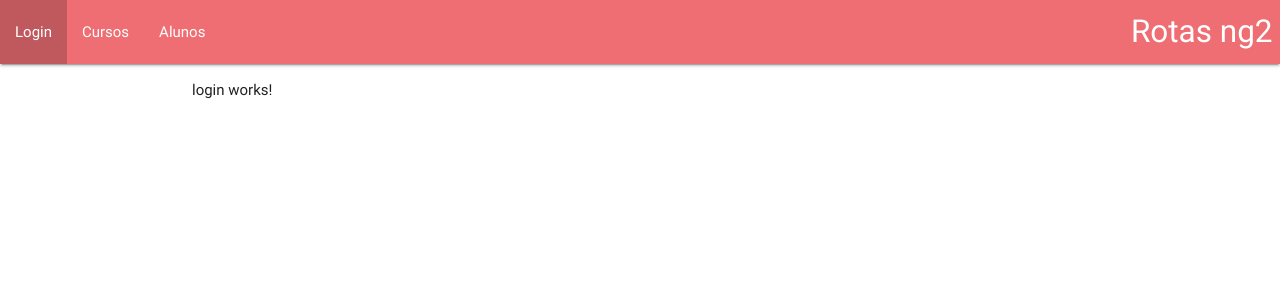
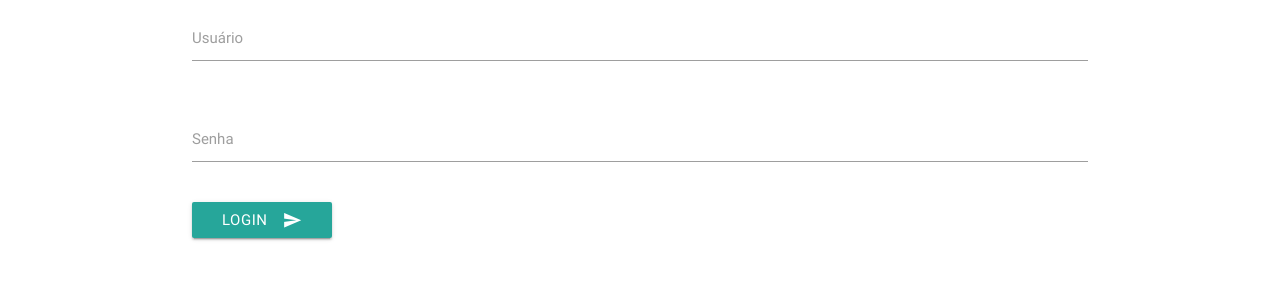
Before and after one commit to TiagoBani/rotas, an Angular app: page /login in a window 1280 px wide. Shown: the top 300 px of the page. Built offline with nearby package versions, Linux system fonts and the light colour scheme; what angular2-materialize would draw is missing.

Commit message:
implementado login e guarda de rota

```diff
--- a/src/app/app.component.html
+++ b/src/app/app.component.html
@@ -1,5 +1,17 @@
-<app-cabecalho></app-cabecalho>
-
+<!--app-cabecalho></app-cabecalho-->
+<div>
+    <nav *ngIf="mostrarMenu">
+        <div class="nav-wrapper">
+        <a routerLink="" class="brand-logo right">Rotas ng2</a>
+        <ul id="nav-mobile" class="left hide-on-med-and-down">
+            <li routerLinkActive="active"><a routerLink="/login" >Login</a></li>
+            <li routerLinkActive="active"><a routerLink="/cursos" [queryParams]="{pagina:1}">Cursos</a></li>
+            <!--li routerLinkActive="active"><a [routerLink]="[ '/curso', idCurso.value ]" >Curso com ID</a></li-->
+            <li routerLinkActive="active"><a routerLink="/alunos" >Alunos</a></li>
+        </ul>
+    </div>
+</nav>
+</div>
 <div class="container">
     <router-outlet></router-outlet>
 </div>
--- a/src/app/app.component.ts
+++ b/src/app/app.component.ts
@@ -1,10 +1,22 @@
-import { Component} from '@angular/core';
+import { Component, OnInit} from '@angular/core';
+
+import { AuthService } from './login/auth.service';
 
 @Component({
   selector: 'app-root',
   templateUrl: './app.component.html',
   styleUrls: ['./app.component.css']
 })
-export class AppComponent {
+export class AppComponent implements OnInit {
   title = 'rotas';
+
+  mostrarMenu: Boolean = false;
+
+  constructor(private authService: AuthService) { }
+
+  ngOnInit(): void {
+    this.authService.mostrarMenuEmitter.subscribe(
+      mostrar => this.mostrarMenu = mostrar
+    );
+  }
 }
--- a/src/app/app.module.ts
+++ b/src/app/app.module.ts
@@ -4,17 +4,19 @@ import { NgModule } from '@angular/core';
 
 import { MaterializeModule } from 'angular2-materialize';
 
+import { AppRoutingModule } from './app.routing.module';
+import { AuthGuard } from './guards/auth.guard';
 import { AppComponent } from './app.component';
 import { HomeComponent } from './home/home.component';
 import { LoginComponent } from './login/login.component';
 import { CabecalhoComponent } from './cabecalho/cabecalho.component';
+import { AuthService } from './login/auth.service';
 
 // import { routing } from './app.routing';
 // import { AppRoutingModule } from './app.routing.module';
 // import { CursosModule } from './cursos/cursos.module';
 // import { CursosRoutingModule } from './cursos/cursos.routing.module';
 // import { AlunosModule } from './alunos/alunos.module';
-import { AppRoutingModule } from './app.routing.module';
 // import { CursosComponent } from './cursos/cursos.component';
 // import { CursoDetalheComponent } from './curso-detalhe/curso-detalhe.component';
 // import { CursosService } from './cursos/cursos.service';
@@ -39,6 +41,7 @@ import { AppRoutingModule } from './app.routing.module';
     // CursosModule,
     // AlunosModule
   ],
+  providers: [AuthService, AuthGuard],
   // providers: [CursosService],
   bootstrap: [AppComponent]
 })
--- a/src/app/app.routing.module.ts
+++ b/src/app/app.routing.module.ts
@@ -5,14 +5,18 @@ import { Routes, RouterModule } from '@angular/router';
 import { HomeComponent } from './home/home.component';
 // import { CursosComponent } from './cursos/cursos.component';
 import { LoginComponent } from './login/login.component';
+import { AuthGuard } from './guards/auth.guard';
 // import { CursoNaoEncontradoComponent } from './cursos/curso-nao-encontrado/curso-nao-encontrado.component';
 // import { CursoDetalheComponent } from './cursos/curso-detalhe/curso-detalhe.component';
 
 const appRoutes: Routes = [
-    {path: 'cursos', loadChildren: './cursos/cursos.module#CursosModule'},
-    {path: 'alunos', loadChildren: './alunos/alunos.module#AlunosModule'},
-    { path: '', component: HomeComponent},
+    { path: 'cursos', canActivate: [AuthGuard],
+        loadChildren: './cursos/cursos.module#CursosModule'},
+    { path: 'alunos', canActivate: [AuthGuard],
+        loadChildren: './alunos/alunos.module#AlunosModule'},
     { path: 'login', component: LoginComponent},
+    { path: '', canActivate: [AuthGuard],
+        component: HomeComponent},
     // { path: 'cursos', component: CursosComponent},
     // { path: 'naoEncontrado', component: CursoNaoEncontradoComponent},
     // { path: 'curso/:id', component: CursoDetalheComponent}
--- a/src/app/cabecalho/cabecalho.component.html
+++ b/src/app/cabecalho/cabecalho.component.html
@@ -1,5 +1,5 @@
 <div>
-  <nav>
+  <nav *ngIf="mostrarMenu">
     <div class="nav-wrapper">
       <a routerLink="" class="brand-logo right">Rotas ng2</a>
       <ul id="nav-mobile" class="left hide-on-med-and-down">
--- /dev/null
+++ b/src/app/guards/auth.guard.ts
@@ -0,0 +1,27 @@
+import { Injectable } from '@angular/core';
+import { CanActivate, ActivatedRouteSnapshot, RouterStateSnapshot, Router } from '@angular/router';
+import { Observable } from 'rxjs';
+
+import { AuthService } from '../login/auth.service';
+
+@Injectable({
+  providedIn: 'root'
+})
+export class AuthGuard implements CanActivate {
+
+  constructor(
+    private authService: AuthService,
+    private router: Router
+  ) { }
+
+  canActivate (
+    route: ActivatedRouteSnapshot,
+    state: RouterStateSnapshot
+  ): Observable<boolean> | boolean {
+    if ( this.authService.usuarioEstaAutenticado()) {
+      return true;
+    }
+    this.router.navigate(['/login']);
+    return false;
+  }
+}
--- /dev/null
+++ b/src/app/login/auth.service.ts
@@ -0,0 +1,29 @@
+import { Injectable, EventEmitter } from '@angular/core';
+import { Router } from '@angular/router';
+
+import { Usuario } from './usuario';
+
+@Injectable({
+  providedIn: 'root'
+})
+export class AuthService {
+
+  private usuarioAutenticado: Boolean = false;
+  mostrarMenuEmitter = new EventEmitter<Boolean>();
+
+  constructor(private router: Router) { }
+
+  fazerLogin( usuario: Usuario ) {
+    if ( usuario.nome === 'usuario@email.com' && usuario.senha === '1234' ) {
+      this.usuarioAutenticado = true;
+      this.mostrarMenuEmitter.emit(true);
+      this.router.navigate(['/']);
+    } else {
+      this.usuarioAutenticado = false;
+      this.mostrarMenuEmitter.emit(false);
+    }
+  }
+  usuarioEstaAutenticado() {
+    return this.usuarioAutenticado;
+  }
+}
--- a/src/app/login/login.component.html
+++ b/src/app/login/login.component.html
@@ -1,3 +1,17 @@
-<p>
-  login works!
-</p>
+<div class="row">
+  <div class="input-field col s12">
+    <input [(ngModel)]="usuario.nome" id="usuario" type="text" class="validate">
+    <label class="active" for="usuario">Usuário</label>
+  </div>
+</div>
+<div class="row">
+  <div class="input-field col s12">
+    <input [(ngModel)]="usuario.senha" id="senha" type="password" class="validate">
+    <label class="active" for="senha">Senha</label>
+  </div>
+</div>
+<button class="btn waves-effect waves-light"
+        type="submit" name="action" (click)="fazerLogin()">
+        Login
+  <i class="material-icons right">send</i>
+</button>
--- a/src/app/login/login.component.ts
+++ b/src/app/login/login.component.ts
@@ -1,4 +1,7 @@
 import { Component, OnInit } from '@angular/core';
+
+import { AuthService } from './auth.service';
+import { Usuario } from './usuario';
 
 @Component({
   selector: 'app-login',
@@ -7,9 +10,15 @@ import { Component, OnInit } from '@angular/core';
 })
 export class LoginComponent implements OnInit {
 
-  constructor() { }
+  private usuario: Usuario = new Usuario();
+
+  constructor(private authService: AuthService ) { }
 
   ngOnInit() {
   }
+  fazerLogin() {
+    // console.log(this.usuario);
+    this.authService.fazerLogin(this.usuario);
+  }
 
 }
--- /dev/null
+++ b/src/app/login/usuario.ts
@@ -0,0 +1,4 @@
+export class Usuario {
+    nome: String;
+    senha: String;
+}
```
Also changed, not shown: 2 other files (tests, documents, lock files or other folders).
